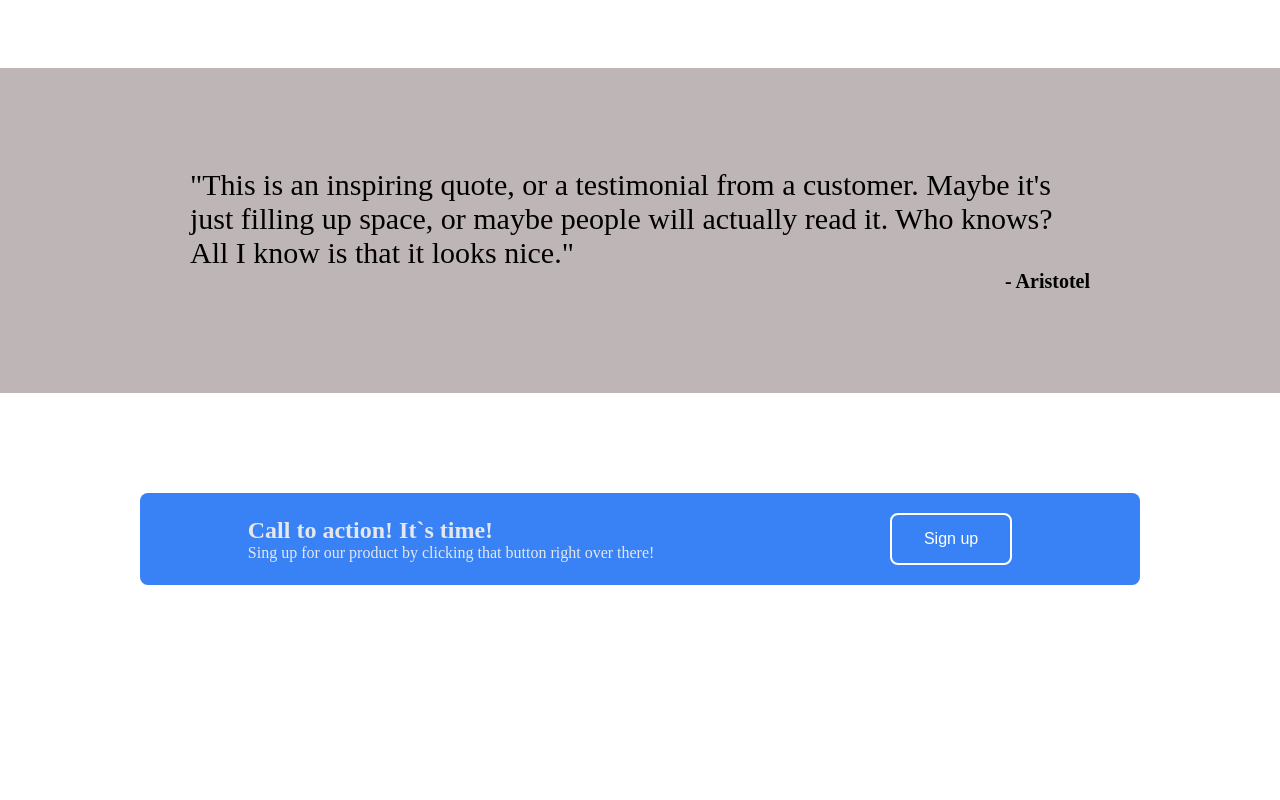
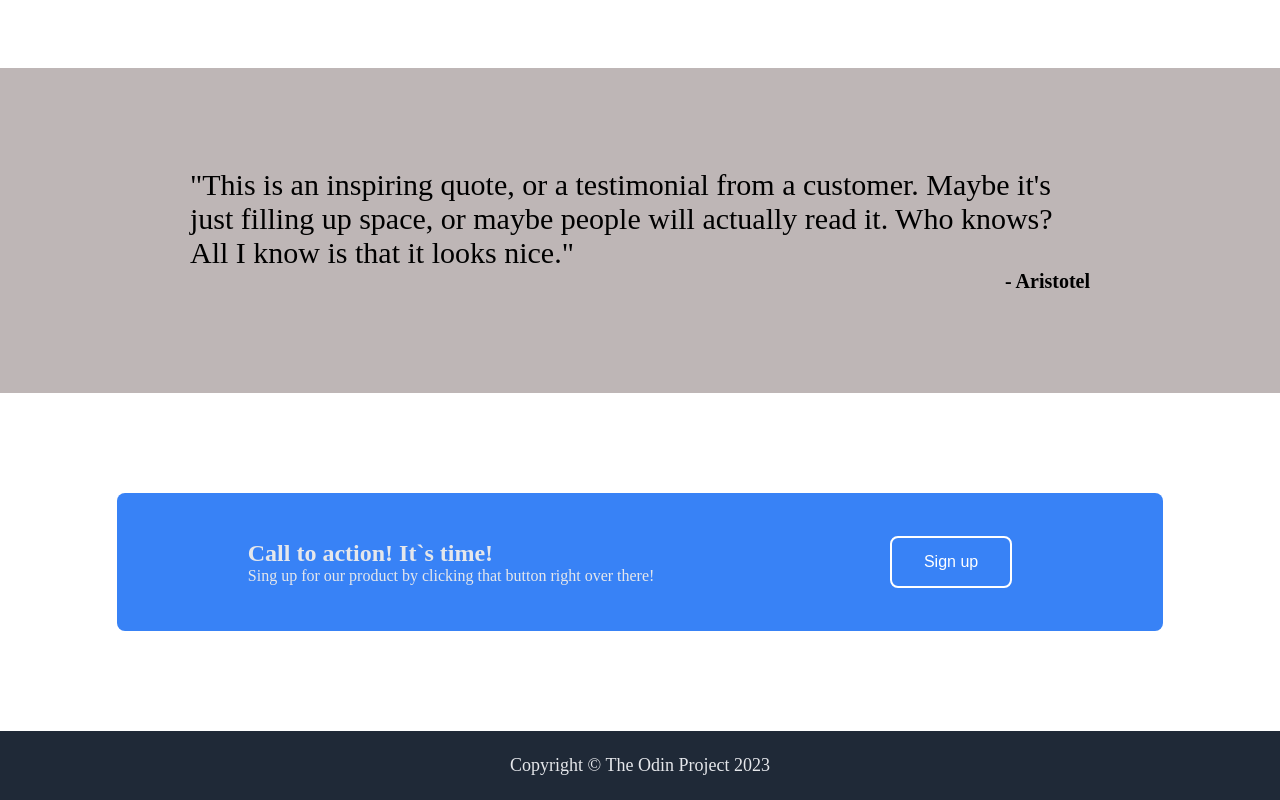
Before and after one commit to BahkoHatake/odin-landing-page, a plain HTML site: page index.html in a window 1280 px wide. Shown: the part 1156-1956 px from the top of the page. Before the commit the page ends 1841 px from the top, so only its background shows below. Drawn offline with Linux system fonts and the light colour scheme.

Commit message:
finish the footer

```diff
--- a/index.html
+++ b/index.html
@@ -62,8 +62,9 @@
             </div>
             <button class="muda">Sign up</button>
         </div>
-
-
+    </div>
+    <div class="footer">
+        <div class="copy">Copyright © The Odin Project 2023</div>
     </div>
 </body>
 </html>
--- a/styl.css
+++ b/styl.css
@@ -146,8 +146,8 @@ button:hover{
     justify-content:space-around ;
     align-items: center;
     width: 1000px;
+    padding:23px;
 }
-.action
 .four-h{
     font-size: 24px;
     color: #e5e7eb;
@@ -161,3 +161,14 @@ button:hover{
 .muda{
     border:2px white solid;
 }
+.footer{
+    background-color: #1f2937;
+    display:flex;
+    justify-content: center;
+    align-items: center;
+    padding:24px;
+}
+.copy{
+    font-size: large;
+    color: #e5e7eb;
+}
```
